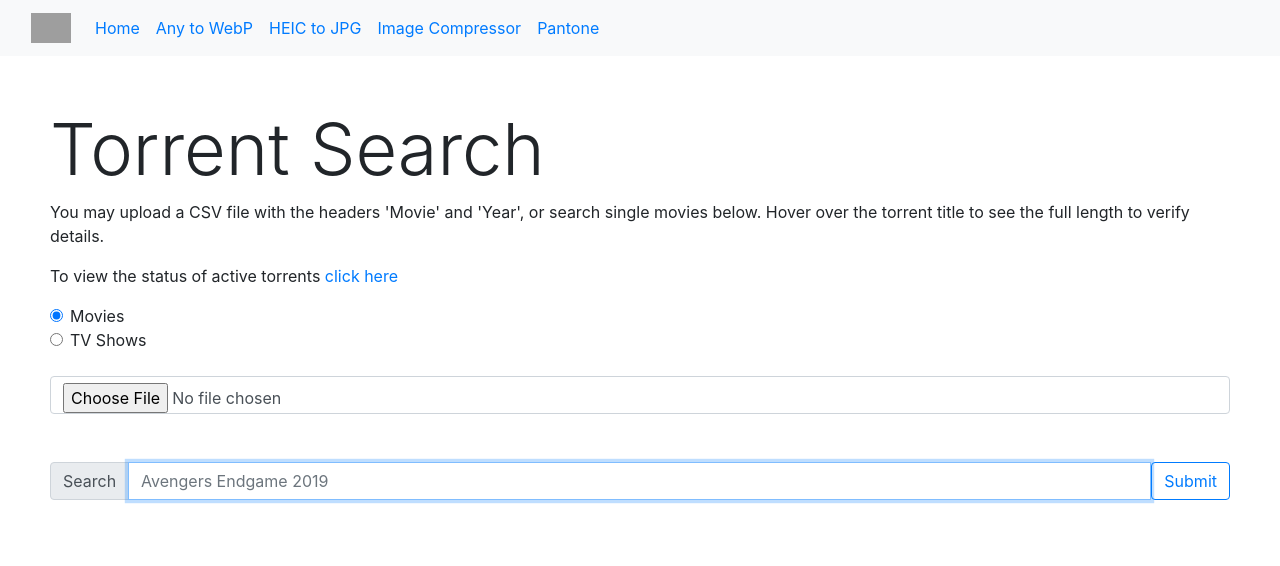
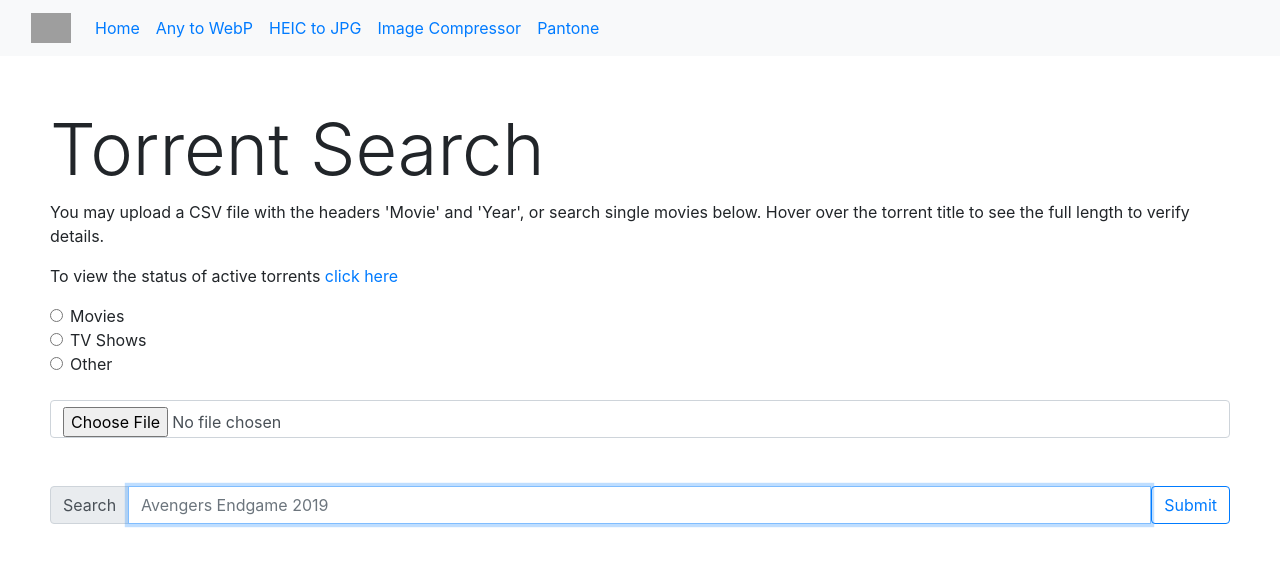
Before and after one commit to gatesweeney/rapt-tools, a React (Create React App) app: page /torrent in a window 1280 px wide. Shown: the top 566 px of the page. Built offline with nearby package versions, Linux system fonts and the light colour scheme; grey boxes are pictures that could not be loaded.

Commit message:
added other torrent

```diff
--- a/src/seedStatus.js
+++ b/src/seedStatus.js
@@ -1,6 +1,5 @@
 import React from "react";
 import $ from 'jquery';
-import GetDomain from "./GetDomain";
 
 var endpoint = `https://api.gatesweeney.com/api/seedbox`;
 
@@ -47,7 +46,7 @@ async function getJSON() {
         $('.tremove').each(function () {
           $(this).on('click', function() {
             var id = $(this).attr('id')
-
+            // TODO call api to remove
           })
         })
 
--- a/src/torrent/Torrent.js
+++ b/src/torrent/Torrent.js
@@ -76,22 +76,27 @@ function Torrent() {
       getTorrents(movieList, site, limit, seedMin);
     }
   }
-
   var out = (
       <div className="wrapper">
         <h1 className="display-3">Torrent Search</h1>
         <p>You may upload a CSV file with the headers 'Movie' and 'Year', or search single movies below. Hover over the torrent title to see the full length to verify details.</p>
         <p>To view the status of active torrents <a href="/seedstatus">click here</a></p>
         <div class="form-check">
-        <input class="form-check-input" type="radio" name="flexRadioDefault" id="movies" checked></input>
-        <label class="form-check-label" for="flexRadioDefault1">
+        <input class="form-check-input" type="radio" name="flexRadioDefault1" id="movies"></input>
+        <label class="form-check-label" for="flexRadioDefault">
           Movies
         </label>
         </div>
         <div class="form-check">
-          <input class="form-check-input" type="radio" name="flexRadioDefault" id="tv"></input>
+          <input class="form-check-input" type="radio" name="flexRadioDefault1" id="tv"></input>
+          <label class="form-check-label" for="flexRadioDefault1">
+            TV Shows
+          </label>
+        </div>
+        <div class="form-check">
+          <input class="form-check-input" type="radio" name="flexRadioDefault1" id="other"></input>
           <label class="form-check-label" for="flexRadioDefault2">
-            TV Shows
+            Other
           </label>
         </div>
         <br></br>
--- a/src/torrent/getTorrent.js
+++ b/src/torrent/getTorrent.js
@@ -320,5 +320,5 @@ async function clickers(){
 }
 
 function GetType() {
-    if ($('#movies').is(':checked')) {return 'Movies'} else { return 'TV'}
+    if ($('#movies').is(':checked')) {return 'Movies'} else if ($('#tv').is(':checked')) {return 'TV'} else if ($('#other').is(':checked')) { return 'Other'} else {return 'Movies'}
 }
--- a/src/torrent/pushTorrents.js
+++ b/src/torrent/pushTorrents.js
@@ -30,5 +30,4 @@ export default async function pushTorrents(list, type) {
         return false;
     }
 
-
 }
```
